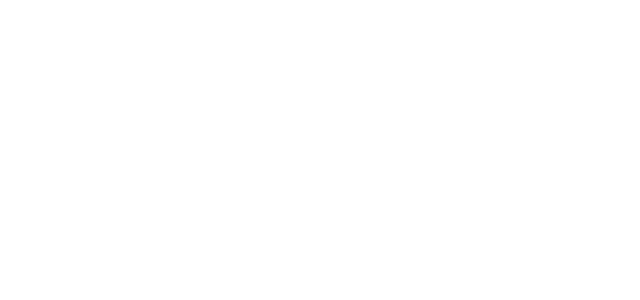
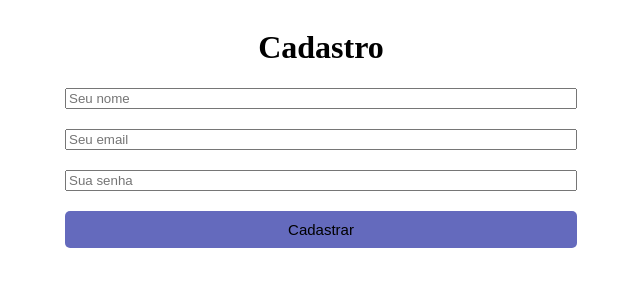
Before and after one commit to KaioVBraga/habit-tracker-react, a React (Create React App) app: page /signup in a window 1280 px wide. Shown: the top 300 px of the page, without its empty margins (319-959 px from the left). Built offline with nearby package versions, Linux system fonts and the light colour scheme.

Commit message:
Implentaçao da tela de cadastro

```diff
--- a/src/App.js
+++ b/src/App.js
@@ -1,14 +1,14 @@
 import React from 'react';
 import { BrowserRouter as Router, Route } from "react-router-dom";
 
-import User from './pages/User';
+import SignUp from './pages/SignUp';
 import Goal from './pages/Goal';
 import Habit from './pages/Habit';
 
 const App = () => {
   return (
     <Router>
-      <Route path="/user" component={User} />
+      <Route path="/signup" component={SignUp} />
       <Route path="/goal"  component={Goal} />
       <Route path="/habit"  component={Habit} />
     </Router>
--- /dev/null
+++ b/src/pages/SignUp.js
@@ -0,0 +1,63 @@
+import React, { useState } from 'react';
+
+const SignUp = () => {
+  const [name, setName] = useState('');
+  const [email, setEmail] = useState('');
+  const [password, setPassword] = useState('');
+
+  return (
+    <div style={{ display: 'flex', flexDirection: 'column', alignItems: 'center', justifyContent: 'center' }}>
+        <h1>Cadastro</h1>
+
+        <div style={{
+          display: 'flex',
+          flexDirection: 'column',
+          width: '40vw'
+        }}>
+          <input
+            placeholder="Seu nome"
+            value={name}
+            onChange={ e => setName(e.target.value)}
+            style={{
+              marginBottom: '20px'
+            }}
+            type="text"
+          />
+          <input
+            placeholder="Seu email"
+            value={email}
+            onChange={ e => setEmail(e.target.value)}
+            style={{
+              marginBottom: '20px'
+            }}
+            type="email"
+          />
+          <input
+            placeholder="Sua senha"
+            value={password}
+            onChange={ e => setPassword(e.target.value)}
+            style={{
+              marginBottom: '20px'
+            }}
+            type="password"
+          />
+
+          <button
+            style={{
+              backgroundColor: "#646abd",
+              paddingTop: '10px',
+              paddingBottom: '10px',
+              border: 'none',
+              borderRadius: '5px',
+              cursor: 'pointer',
+              fontSize: '15px'
+            }}
+          >
+            Cadastrar
+          </button>
+        </div>
+    </div>
+  );
+}
+
+export default SignUp;
--- a/src/pages/User.js
+++ /dev/null
@@ -1,11 +0,0 @@
-import React from 'react';
-
-const User = () => {
-  return (
-    <div>
-        USER
-    </div>
-  );
-}
-
-export default User;
```
